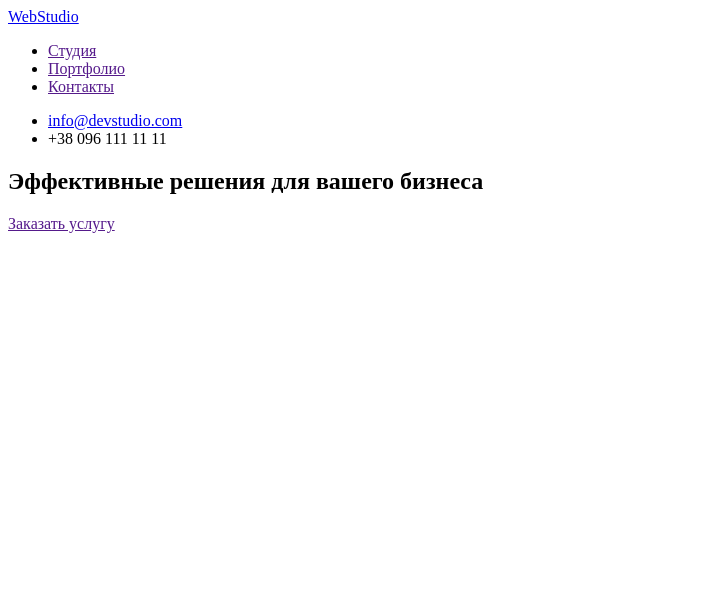
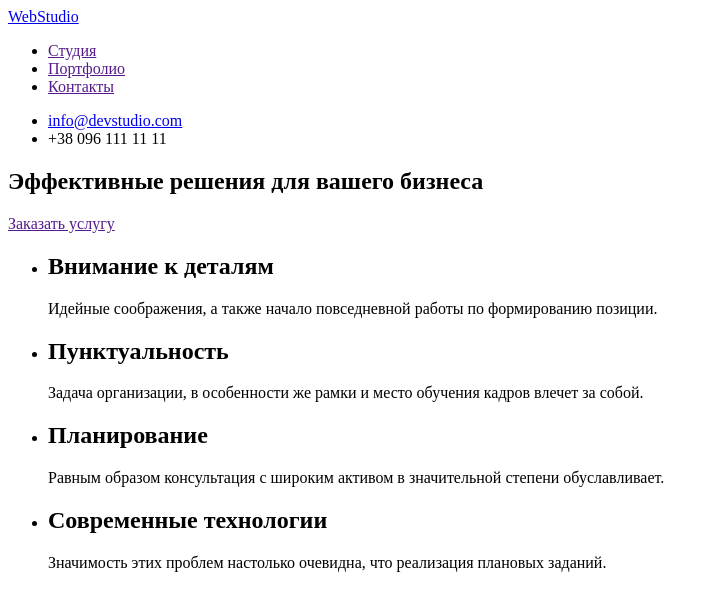
Before and after one commit to ChristianRC007/goit-markup-hw-01, a plain HTML site: page index.html in a window 1280 px wide. Shown: the whole page, without its empty margins (0-717 px from the left). Drawn offline with Linux system fonts and the light colour scheme.

Commit message:
Добавляет секцию Особенности

```diff
--- a/index.html
+++ b/index.html
@@ -27,6 +27,39 @@
         <h1>Эффективные решения для вашего бизнеса</h1>
         <a href="">Заказать услугу</a>
       </section>
+      <!-- Особенности -->
+      <section>
+        <ul>
+          <li>
+            <h2>Внимание к деталям</h2>
+            <p>
+              Идейные соображения, а также начало повседневной работы по
+              формированию позиции.
+            </p>
+          </li>
+          <li>
+            <h2>Пунктуальность</h2>
+            <p>
+              Задача организации, в особенности же рамки и место обучения кадров
+              влечет за собой.
+            </p>
+          </li>
+          <li>
+            <h2>Планирование</h2>
+            <p>
+              Равным образом консультация с широким активом в значительной
+              степени обуславливает.
+            </p>
+          </li>
+          <li>
+            <h2>Современные технологии</h2>
+            <p>
+              Значимость этих проблем настолько очевидна, что реализация
+              плановых заданий.
+            </p>
+          </li>
+        </ul>
+      </section>
     </main>
   </body>
 </html>
```
